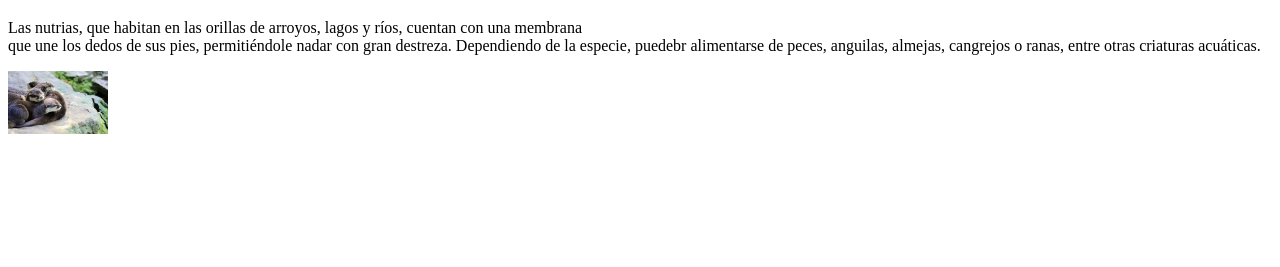
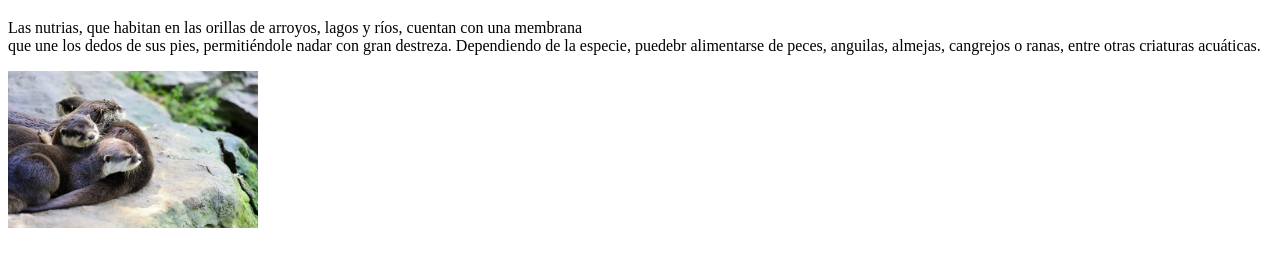
Before and after one commit to CR-2008/Parcial, a plain HTML site: page index.html in a window 1280 px wide. Shown: the part 61-328 px from the top of the page. Drawn offline with Linux system fonts and the light colour scheme.

Commit message:
5 Champions NUTRIA

```diff
--- a/index.html
+++ b/index.html
@@ -12,6 +12,6 @@
         que une los dedos de sus pies, permitiéndole nadar con gran destreza. Dependiendo de la especie, puedebr
         alimentarse de peces, anguilas, almejas, cangrejos o ranas, entre otras criaturas acuáticas.
     </p>
-    <img src="nutria.webp" width="100">
+    <img src="nutria.webp" width="250">
 </body>
 </html>
```
